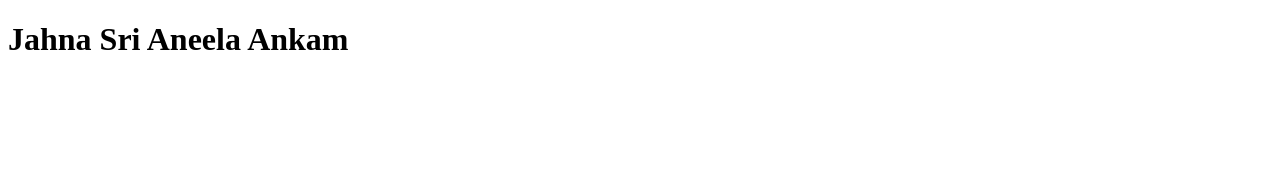
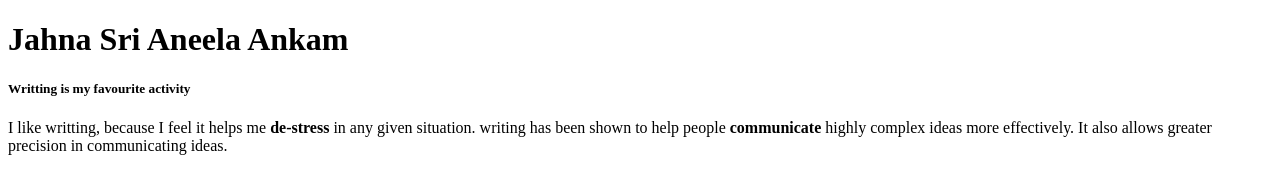
Before and after one commit to 44-563-Web-Apps-S21/webapps-s21-assignment-3-aneela123, a plain HTML site: page index.html in a window 1280 px wide. Drawn offline with Linux system fonts and the light colour scheme.

Commit message:
added fav activity

```diff
--- a/index.html
+++ b/index.html
@@ -5,5 +5,12 @@
     </head>
     <body>
         <h1>Jahna Sri Aneela Ankam</h1>
+        <h5>Writting is my favourite activity</h5>
+        <p>I like writting, because I feel it helps me <b>de-stress</b> in any given situation.
+           writing has been shown to help people <b>communicate</b> highly complex ideas more effectively.
+           It also allows greater precision in communicating ideas.
+        </p>
+
+
     </body>
 </html>
```
